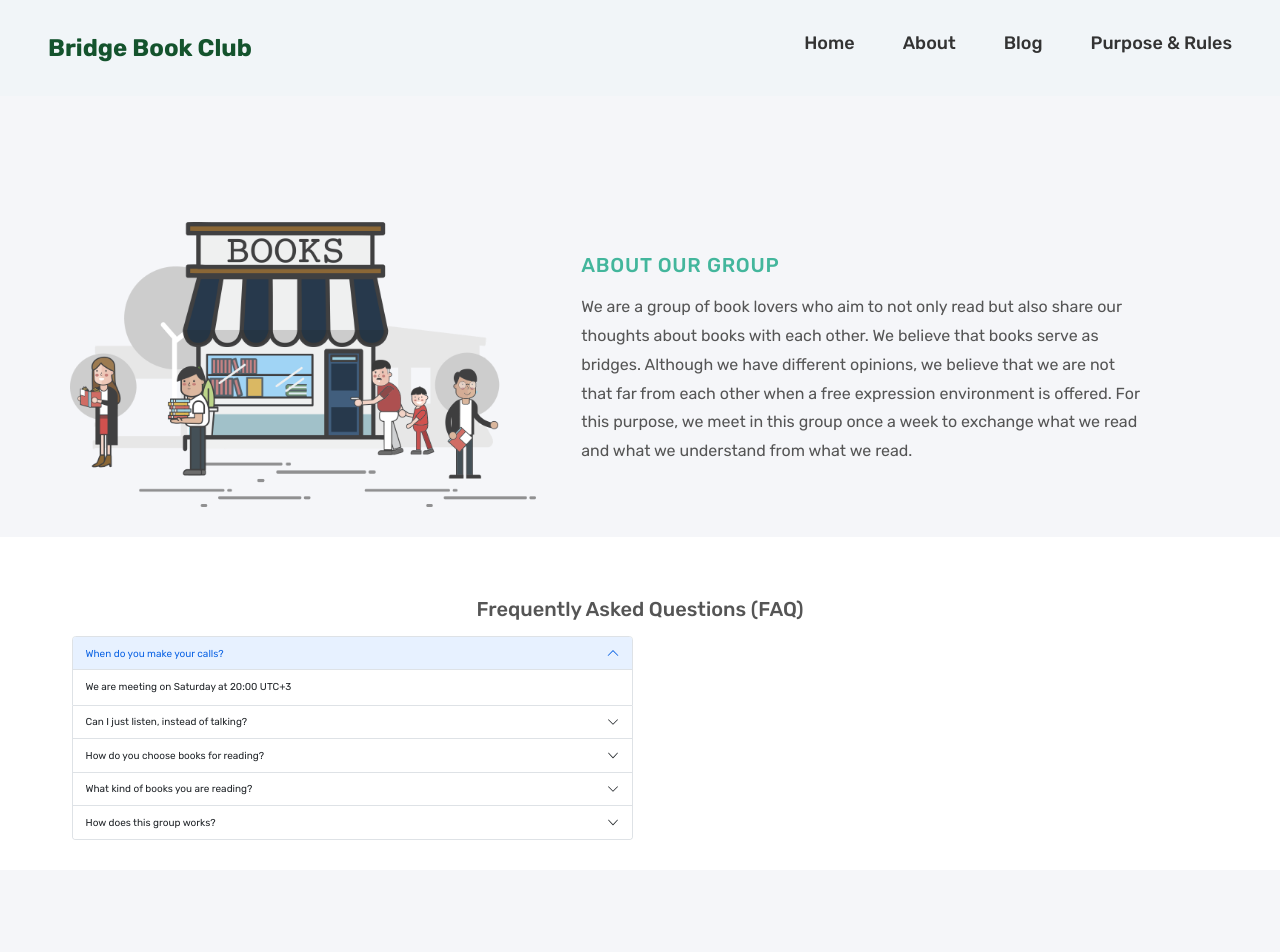
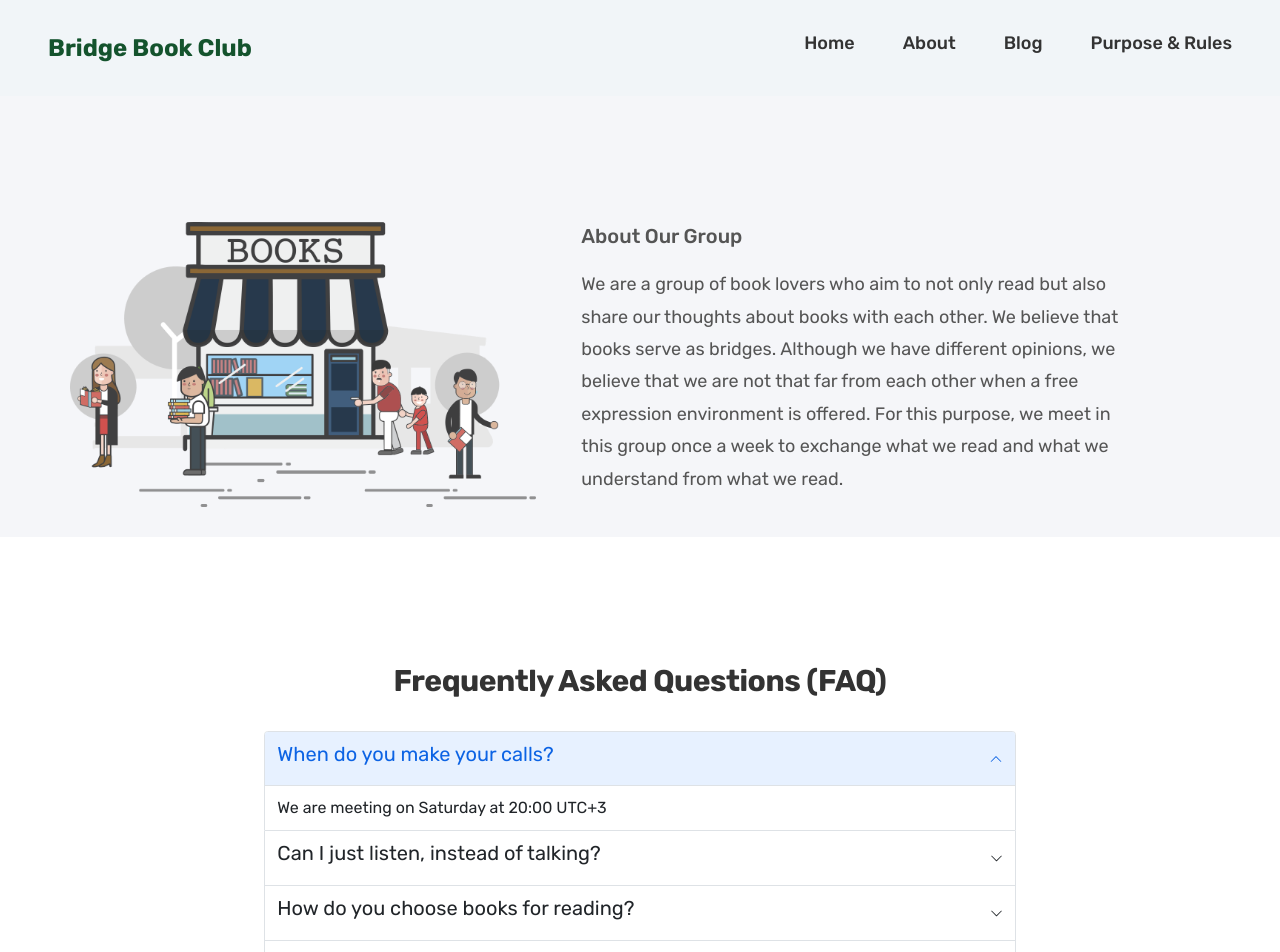
Before and after one commit to hsn2903/bridge-book-club, a React (Create React App) app: page /about in a window 1280 px wide. Shown: the top 952 px of the page. Built offline with nearby package versions, Linux system fonts and the light colour scheme.

Commit message:
update faq

```diff
--- a/src/components/faq/FAQ.css
+++ b/src/components/faq/FAQ.css
@@ -0,0 +1,19 @@
+.faq_section {
+  padding: 9.6rem 0;
+}
+
+.faq_section .row {
+  font-size: 1.6rem;
+  display: flex;
+  flex-direction: column;
+  justify-content: center;
+  align-items: center;
+  padding-bottom: 0;
+  color: #b9b9b9;
+}
+
+.faq_section .row p {
+  font-size: 2rem;
+  /* font-weight: bold; */
+  padding-bottom: 0;
+}
--- a/src/components/faq/FAQ.js
+++ b/src/components/faq/FAQ.js
@@ -3,23 +3,26 @@ import "./FAQ.css";
 
 const FAQ = () => {
   return (
-    <div className="container mt-5">
-      <h2 className="text-center mb-4 fs-2">
+    <div className="faq_section">
+      <div className="container">
+        <h2 className="heading-tertiary center-text">
           Frequently Asked Questions (FAQ)
         </h2>
 
         <div className="row">
-        <div class="col-md-6">
+          <div class="col-md-8">
             <Accordion defaultActiveKey="0">
               <Accordion.Item eventKey="0">
-              <Accordion.Header>When do you make your calls?</Accordion.Header>
+                <Accordion.Header>
+                  <p>When do you make your calls?</p>
+                </Accordion.Header>
                 <Accordion.Body>
                   We are meeting on Saturday at 20:00 UTC+3
                 </Accordion.Body>
               </Accordion.Item>
               <Accordion.Item eventKey="1">
                 <Accordion.Header>
-                Can I just listen, instead of talking?
+                  <p>Can I just listen, instead of talking?</p>
                 </Accordion.Header>
                 <Accordion.Body>
                   Until you feel confortable, being silent is okay. But at some
@@ -28,21 +31,25 @@ const FAQ = () => {
               </Accordion.Item>
               <Accordion.Item eventKey="2">
                 <Accordion.Header>
-                How do you choose books for reading?
+                  <p> How do you choose books for reading?</p>
                 </Accordion.Header>
-              <Accordion.Body>We are choosing books together.</Accordion.Body>
+                <Accordion.Body>
+                  We are choosing the books together.
+                </Accordion.Body>
               </Accordion.Item>
               <Accordion.Item eventKey="3">
                 <Accordion.Header>
-                What kind of books you are reading?
+                  <p> What kind of books you are reading?</p>
                 </Accordion.Header>
                 <Accordion.Body>
                   It can be any genre. Just we should consider people's
                   sensivities.
                 </Accordion.Body>
               </Accordion.Item>
-            <Accordion.Item eventKey="3">
-              <Accordion.Header>How does this group works?</Accordion.Header>
+              <Accordion.Item eventKey="4">
+                <Accordion.Header>
+                  <p>How does this group works?</p>
+                </Accordion.Header>
                 <Accordion.Body>
                   Please navigate to Purpuse & Rules section
                 </Accordion.Body>
@@ -51,6 +58,7 @@ const FAQ = () => {
           </div>
         </div>
       </div>
+    </div>
   );
 };
 
--- a/src/index.css
+++ b/src/index.css
@@ -167,6 +167,21 @@ body {
 }
 
 /* HEADINGS */
+.heading-container {
+  display: flex;
+  flex-direction: column;
+  align-items: flex-start;
+}
+
+.heading-container h2 span {
+  color: #44b89d;
+}
+
+.heading-container.heading-center {
+  align-items: center;
+  text-align: center;
+}
+
 .heading-primary,
 .heading-secondary,
 .heading-tertiary {
--- a/src/pages/about/About.css
+++ b/src/pages/about/About.css
@@ -16,24 +16,6 @@
 
 .about_section .detail-box p {
   margin-top: 15px;
-  font-size: 1.6em;
+  font-size: 1.8em;
   line-height: 1.8;
 }
-
-.about_section .detail-box a {
-  display: inline-block;
-  padding: 10px 45px;
-  background-color: #44b89d;
-  color: #ffffff;
-  border-radius: 45px;
-  border: 1px solid #44b89d;
-  -webkit-transition: all 0.3s;
-  transition: all 0.3s;
-  margin-top: 15px;
-  font-size: 1.6rem;
-}
-
-.about_section .detail-box a:hover {
-  background-color: transparent;
-  color: #44b89d;
-}
--- a/src/pages/about/About.js
+++ b/src/pages/about/About.js
@@ -14,8 +14,8 @@ const About = () => {
           </div>
           <div class="col-md-6">
             <div class="detail-box">
-              <div class="heading_container">
-                <h2 className="subheading">About Our Group</h2>
+              <div class="heading-container">
+                <h2>About Our Group</h2>
               </div>
               <p>
                 We are a group of book lovers who aim to not only read but also
--- a/src/pages/blog/Blog.css
+++ b/src/pages/blog/Blog.css
@@ -1,5 +1,6 @@
 .section_blog {
-  background-color: #fff;
+  background-color: #f5f6f9;
+
   padding: 9.6rem 0;
 }
 
--- a/src/pages/blog/Blog.js
+++ b/src/pages/blog/Blog.js
@@ -7,7 +7,7 @@ const Blog = () => {
   return (
     <section class="section_blog">
       <div class="container">
-        <h2 className="heading-primary">From Our Blog</h2>
+        <h2 className="heading-tertiary center-text">From Our Blog</h2>
 
         <div class="row">
           <div class="col-md-6">
@@ -28,12 +28,12 @@ const Blog = () => {
               </div>
             </div>
           </div>
-          {/* <div class="col-md-6">
+          <div class="col-md-6">
             <div class="box">
               <div class="img-box">
                 <img src={b2} alt="" />
                 <h4 class="blog_date">
-                  <span>19 January 2021</span>
+                  <span>22 September 2022</span>
                 </h4>
               </div>
               <div class="detail-box">
@@ -41,13 +41,12 @@ const Blog = () => {
                 <p>
                   Officiis veritatis id illo eligendi repellat facilis animi
                   adipisci praesentium. Tempore ab provident porro illo ex
-                  obcaecati deleniti enim sequi voluptas at. Harum veniam eos
-                  nisi distinctio! Porro, reiciendis eius.
+                  obcaecati deleniti enim sequi voluptas at.
                 </p>
                 <a href="">Read More</a>
               </div>
             </div>
-          </div> */}
+          </div>
         </div>
       </div>
     </section>
```
Lines whose indentation alone changed are shown as unchanged.
